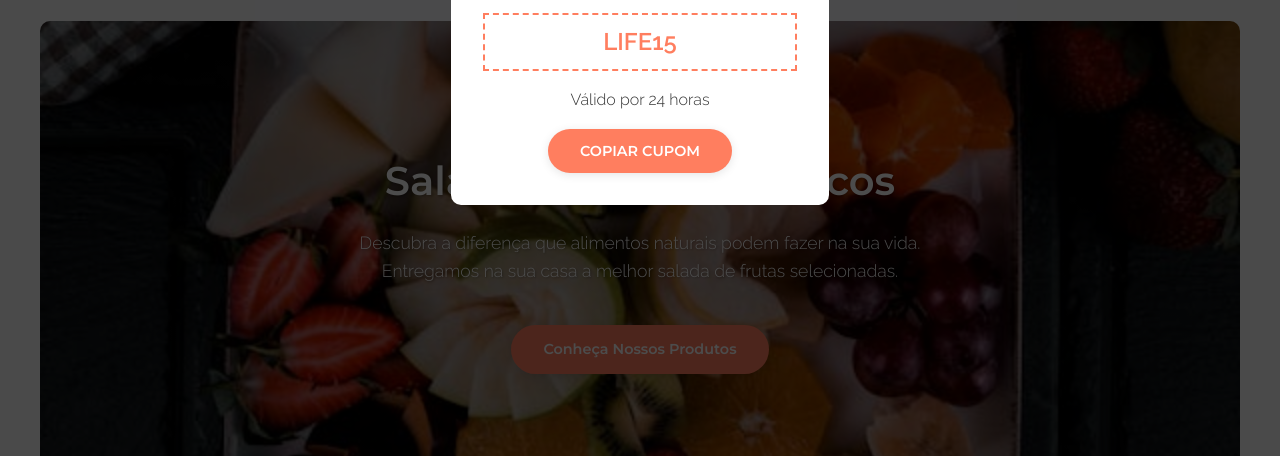
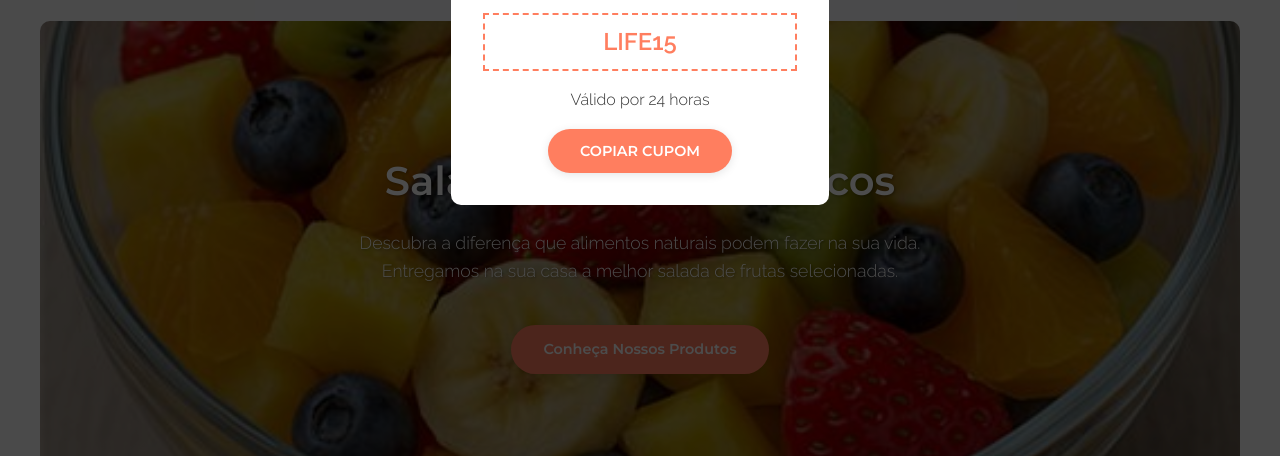
Before and after one commit to Gui-89/life-fruits, a plain HTML site: page index.html in a window 1280 px wide. Shown: the part 343-799 px from the top of the page. Drawn offline with Linux system fonts and the light colour scheme.

Commit message:
Alteração da imagem principal

```diff
--- a/index.html
+++ b/index.html
@@ -186,7 +186,7 @@
 
     /* Hero Section */
     .hero {
-      background: linear-gradient(rgba(0,0,0,0.3), rgba(0,0,0,0.3)), url('./heroi.jpg') center/cover;
+      background: linear-gradient(rgba(0,0,0,0.3), rgba(0,0,0,0.3)), url('./Salada\ de\ Fruta.png') center/cover;
       height: 60vh;
       display: flex;
       align-items: center;
```
Also changed, not shown: Salada de Fruta.png (added).
